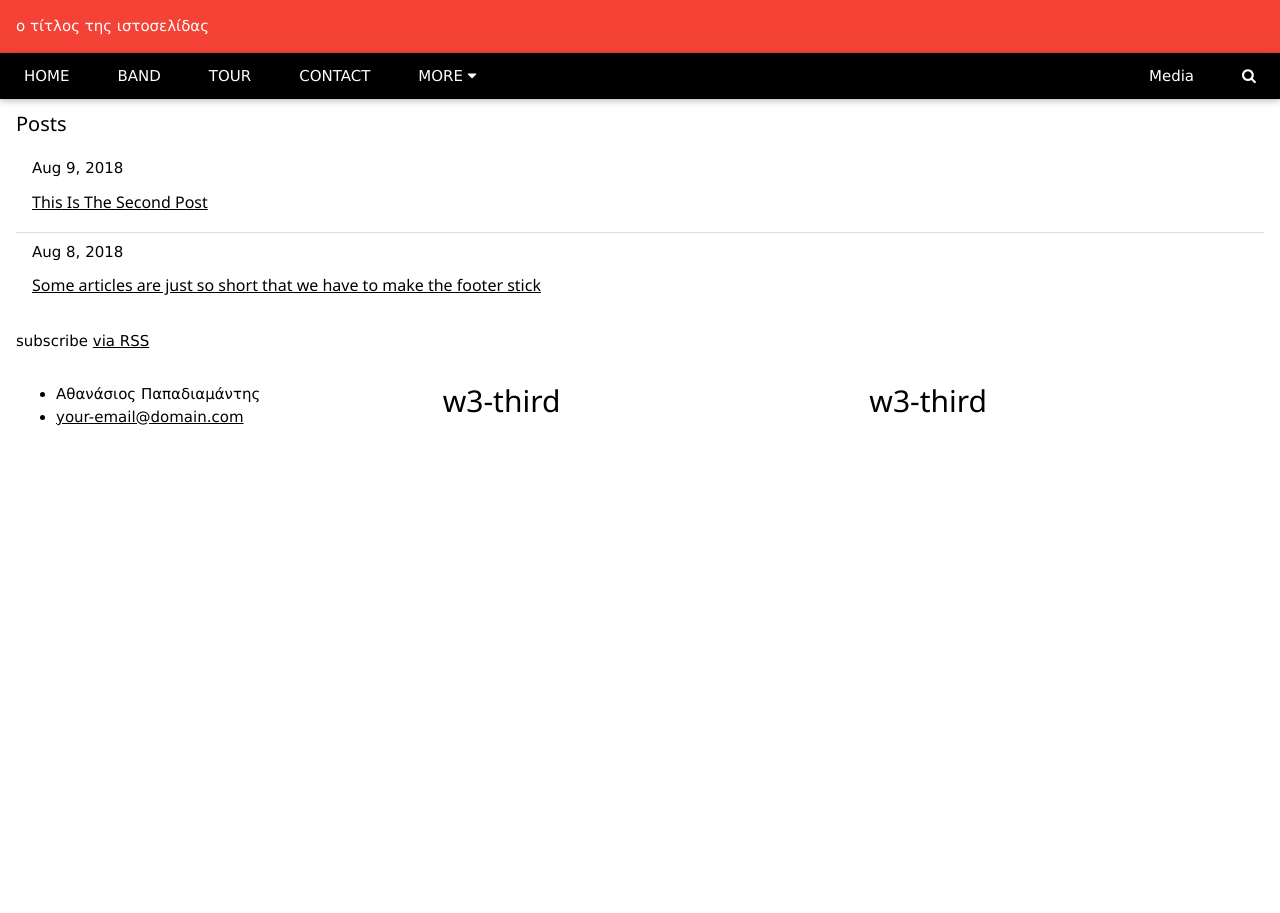
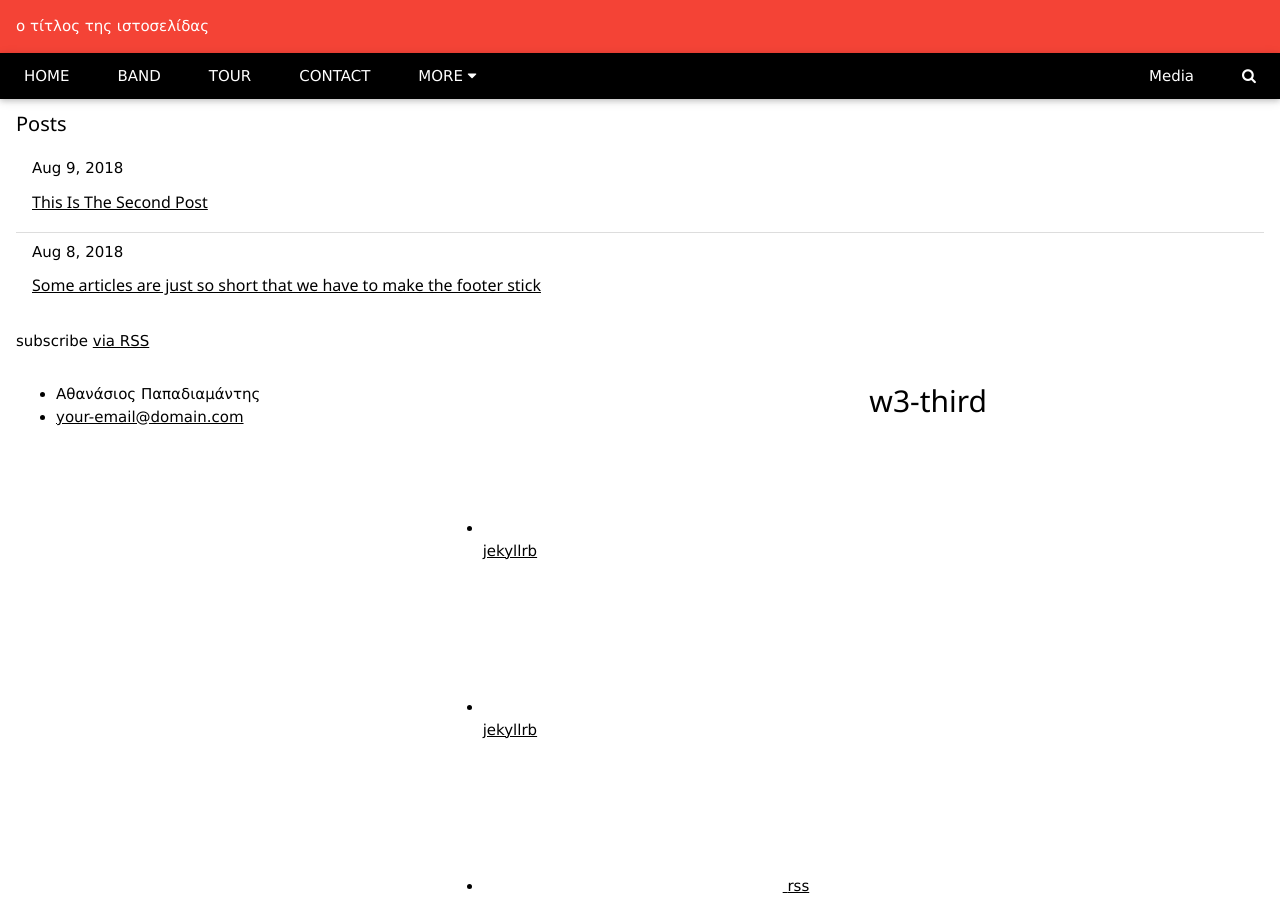
Before and after one commit to mrubyz/test, a Jekyll site: the page built from index.md, in a window 1280 px wide. Built offline with Jekyll 4.4.1, drawn with Linux system fonts in a browser that asks for light colours.

Commit message:
Update footer.html

```diff
--- a/_includes/footer.html
+++ b/_includes/footer.html
@@ -14,7 +14,7 @@
 </ul>
 </div>
 <div class="w3-third w3-container">
-  <h2>w3-third</h2>
+  {%- include social.html -%}
 </div>
 <div class="w3-third w3-container">
   <h2>w3-third</h2>
```
